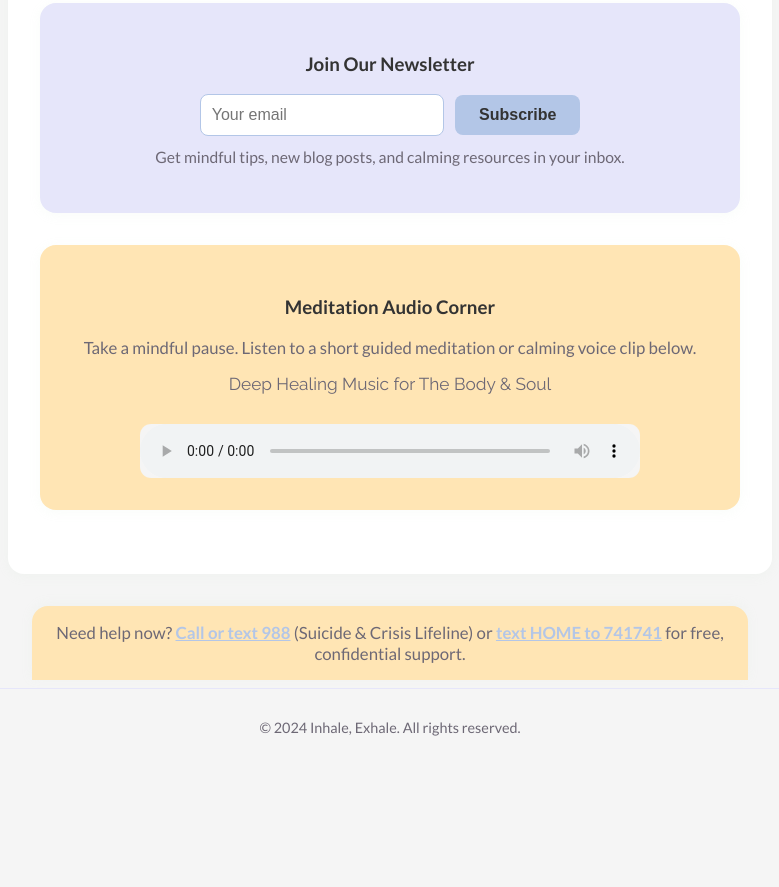
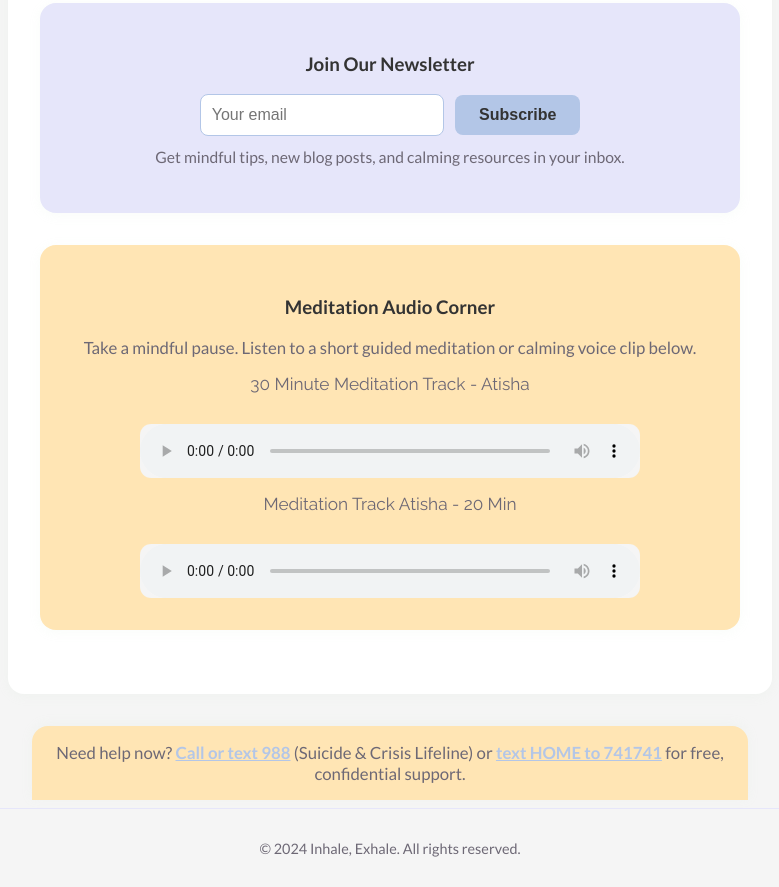
Before and after one commit to lakshyashiv16/Inhale-Exhale, a plain HTML site: page docs/index.html in a window 1280 px wide. Shown: the part 569-1456 px from the top of the page, without its empty margins (250-1029 px from the left). Before the commit the page ends 1336 px from the top, so only its background shows below. Drawn offline with Linux system fonts and the light colour scheme.

Commit message:
two new meditation audio

```diff
--- a/docs/index.html
+++ b/docs/index.html
@@ -45,9 +45,16 @@
             <h3>Meditation Audio Corner</h3>
             <p class="audio-intro">Take a mindful pause. Listen to a short guided meditation or calming voice clip below.</p>
             <div class="audio-track">
-                <span class="audio-title">Deep Healing Music for The Body & Soul</span>
+                <span class="audio-title">30 Minute Meditation Track - Atisha</span>
                 <audio controls>
-                    <source src="audio/30 Min. Deep Healing Music for The Body & Soul - Relaxing Music, Meditation Music, Inner Peace.mp3" type="audio/mpeg">
+                    <source src="audio/30%20minute%20meditation%20track%20-%20atisha.mp3" type="audio/mpeg">
+                    Your browser does not support the audio element.
+                </audio>
+            </div>
+            <div class="audio-track">
+                <span class="audio-title">Meditation Track Atisha - 20 Min</span>
+                <audio controls>
+                    <source src="audio/meditation%20track%20atisha%20-%2020%20min.mp3" type="audio/mpeg">
                     Your browser does not support the audio element.
                 </audio>
             </div>
```
Also changed, not shown: 2 other files.
